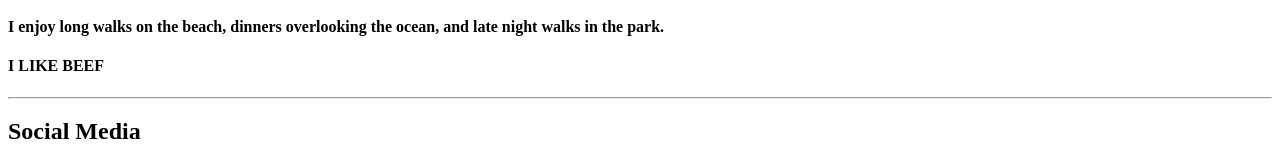
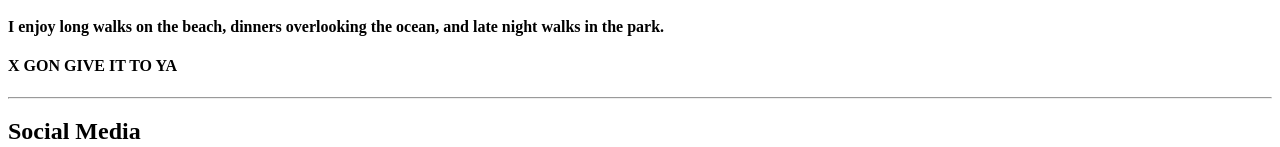
Before and after one commit to nguyenkevint94/portfolio-data, a plain HTML site: page index.html in a window 1280 px wide. Shown: the part 419-566 px from the top of the page. Drawn offline with Linux system fonts and the light colour scheme.

Commit message:
Minor adjustments

```diff
--- a/index.html
+++ b/index.html
@@ -13,7 +13,7 @@
 </body>
     <h4>I like to sleep. Sometimes, my phone has the Pokeflute as my alarm sound so I wake up in a shit mood and attack whoever is closest to me.</h4  >
     <h4>I enjoy long walks on the beach, dinners overlooking the ocean, and late night walks in the park.</h4>
-    <h4>I LIKE BEEF</h4>
+    <h4>X GON GIVE IT TO YA</h4>
     <hr>
 </html>
 
```
